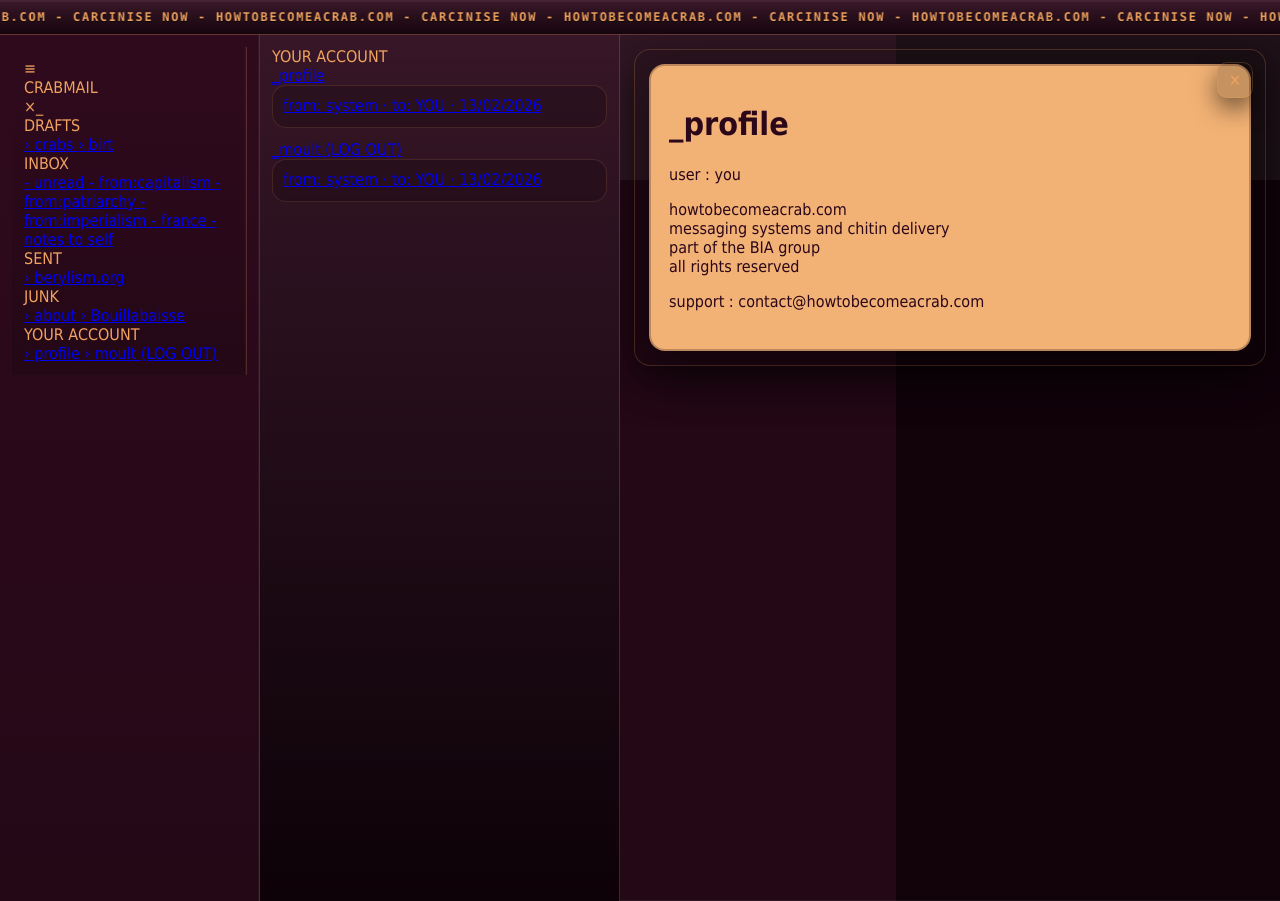
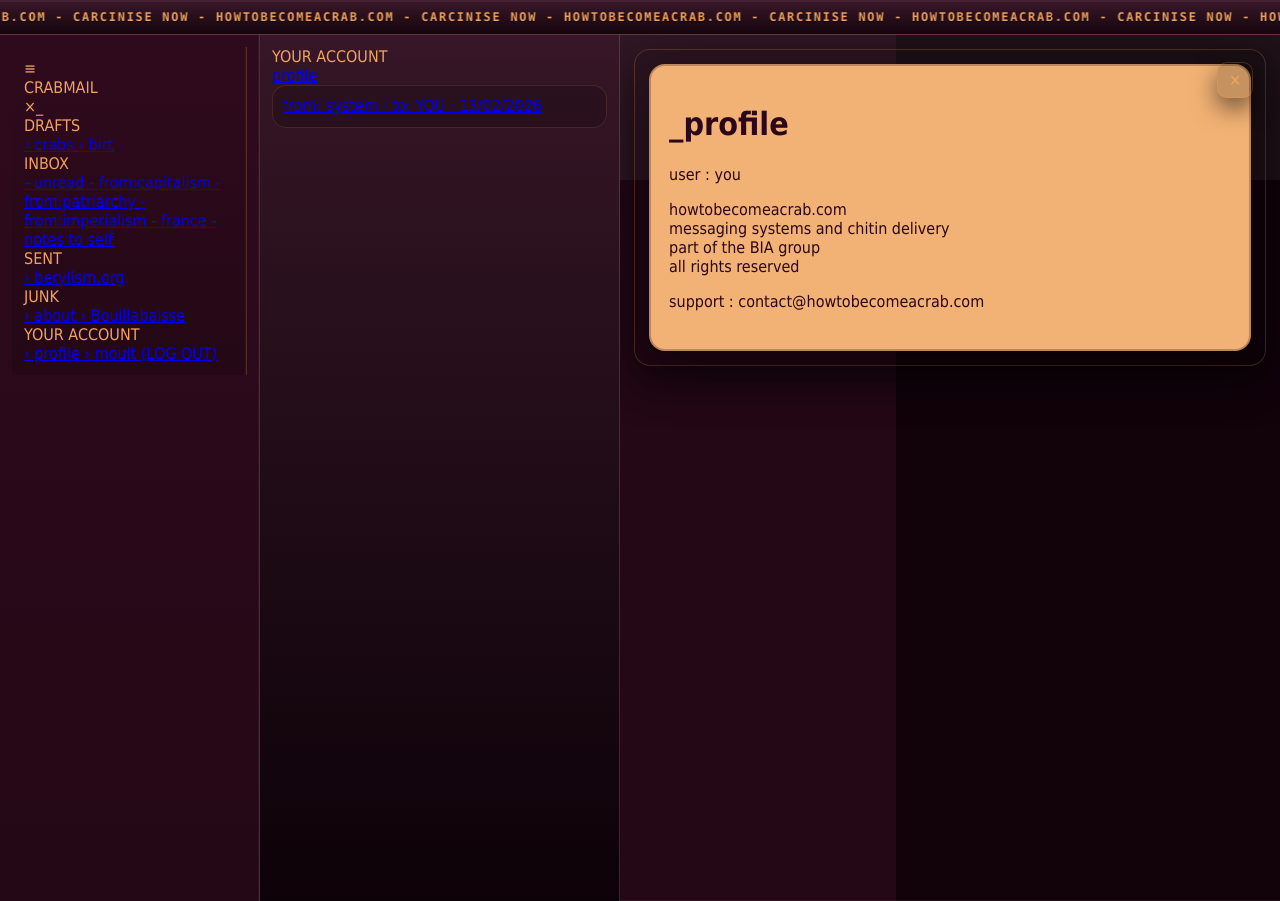
Before and after one commit to blhls/howtobecomeacrab, a Jekyll site: the page built from mail/account/index.md, in a window 1280 px wide. Built offline with Jekyll 4.4.1, drawn with Linux system fonts in a browser that asks for light colours.

Commit message:
Update messages.yml

```diff
--- a/_data/messages.yml
+++ b/_data/messages.yml
@@ -23,13 +23,8 @@ junk:
     url: /mail/junk/bouillabaisse/
 
 account:
-  - subject: _profile
+  - subject: profile
     from: system
     to: YOU
     date: 13/02/2026
     url: /mail/account/
-  - subject: _moult (LOG OUT)
-    from: system
-    to: YOU
-    date: 13/02/2026
-    url: /
```
